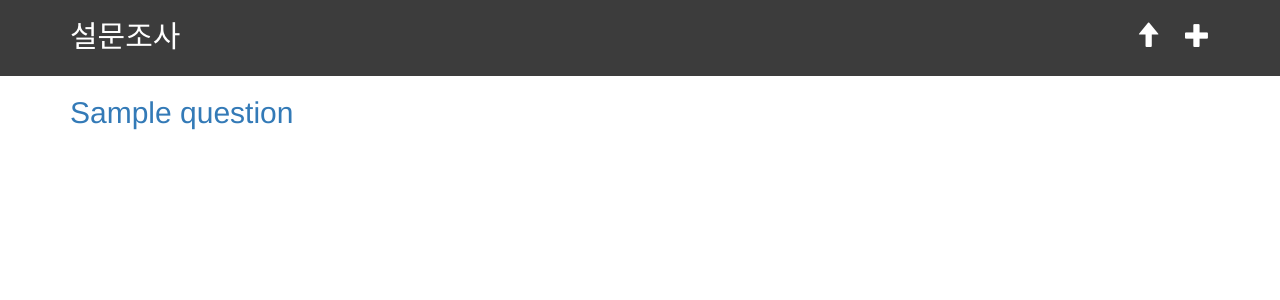
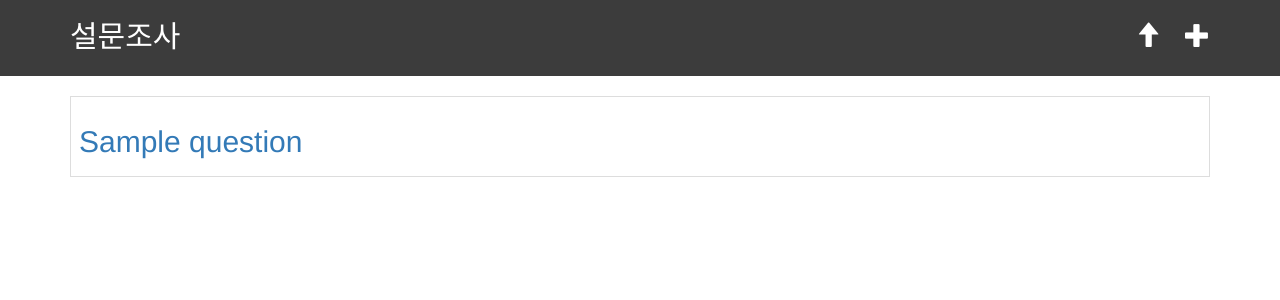
Before and after one commit to bookpark/Django-Tutorial, a Django app: page / in a window 1280 px wide. Shown: the top 300 px of the page. Run offline with Django 3.2, Linux system fonts and the light colour scheme; tables that the repository leaves empty hold one stand-in row (values such as "Sample post"); some libraries are stand-ins or nearby versions.

Commit message:
templates, css 수정

```diff
--- a/tutorial/static/css/blog.css
+++ b/tutorial/static/css/blog.css
@@ -2,6 +2,7 @@
     background-color: #3c3c3c;
     padding-top: 20px;
     padding-bottom: 20px;
+    margin-bottom: 20px;
     width: 100%;
 }
 .blog-header .blog-title {
--- a/tutorial/templates/polls/detail.html
+++ b/tutorial/templates/polls/detail.html
@@ -10,7 +10,7 @@
                 {#                <label for="choice{{ forloop.counter }}">{{ choice.title }}</label>#}
                 {#            </div>#}
             {% endfor %}
-            {#        <input type="submit" value="투표하기">#}
+            <input type="submit" value="투표하기">
         </form>
     </div>
 {% endblock %}
--- a/tutorial/templates/polls/index.html
+++ b/tutorial/templates/polls/index.html
@@ -2,7 +2,13 @@
 {% block content %}
     {% if questions %}
         {% for question in questions %}
-            <h2><a href="{% url 'detail' pk=question.pk %}">{{ question.title }}</a></h2>
+            <table class="table table-stripped table-bordered">
+                <tr>
+                    <td>
+                        <h2><a href="{% url 'detail' pk=question.pk %}">{{ question.title }}</a></h2>
+                    </td>
+                </tr>
+            </table>
         {% endfor %}
     {% else %}
         <p>No polls are available.</p>
```
